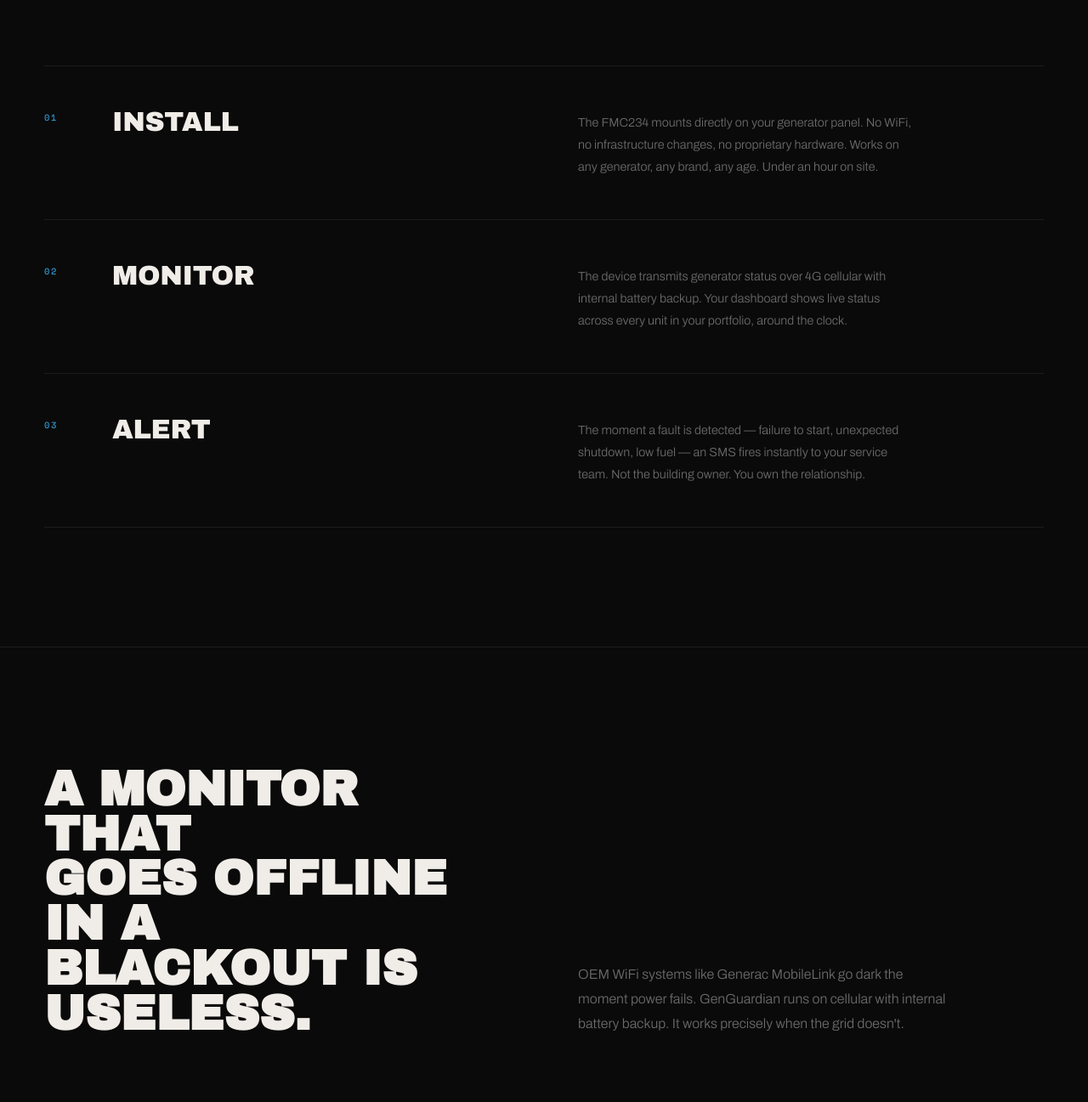
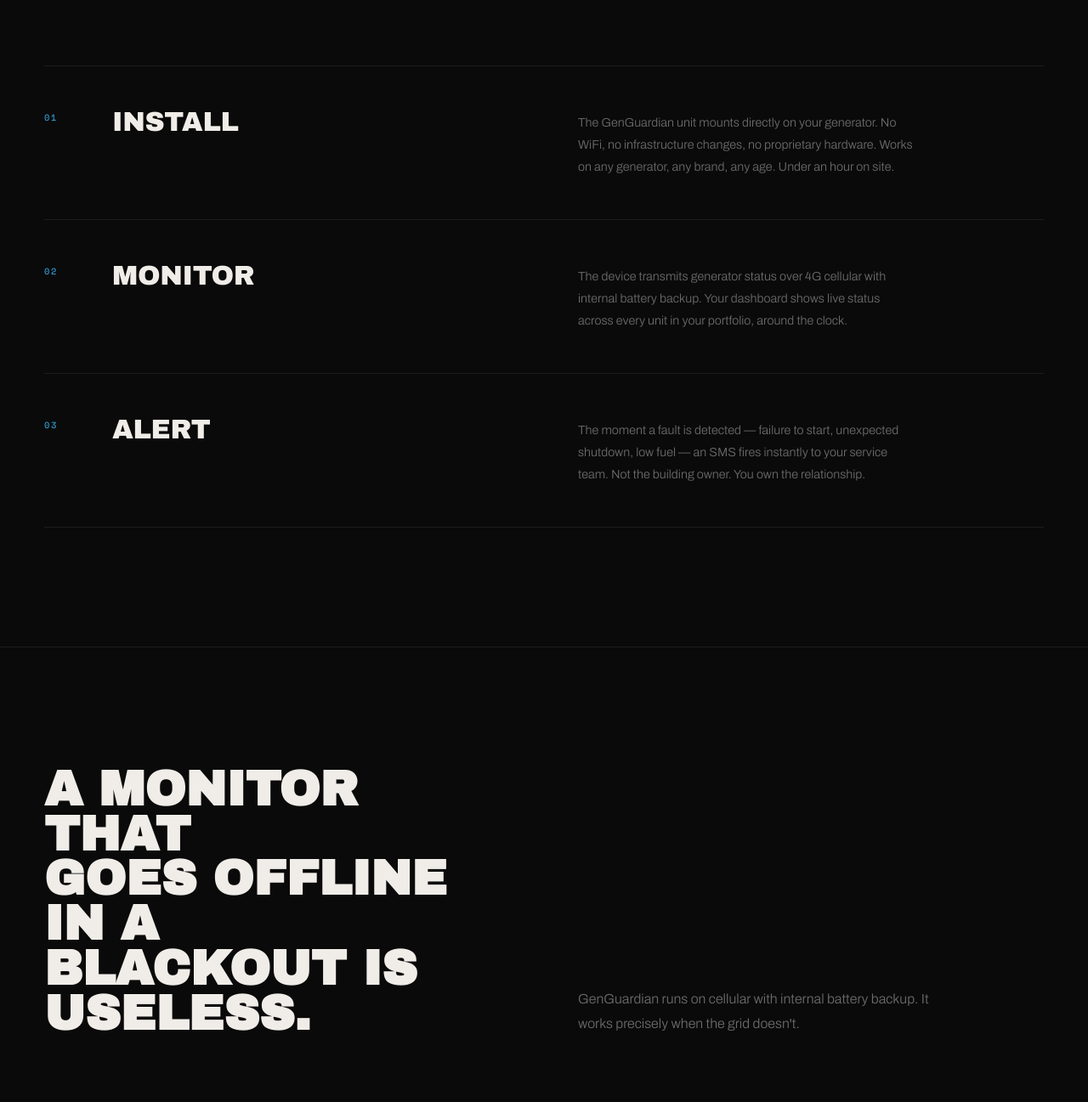
Before and after one commit to Cpl-StinkyWinky/Website-Preview, a plain HTML site: page index.html in a window 1280 px wide. Shown: the part 1820-3117 px from the top of the page at 85% size. Drawn offline with nearby package versions, Linux system fonts and the light colour scheme.

Commit message:
Update index.html

```diff
--- a/index.html
+++ b/index.html
@@ -749,7 +749,7 @@
     <div class="step-row reveal d1">
       <span class="step-index">01</span>
       <span class="step-name">Install</span>
-      <p class="step-body">The FMC234 mounts directly on your generator panel. No WiFi, no infrastructure changes, no proprietary hardware. Works on any generator, any brand, any age. Under an hour on site.</p>
+      <p class="step-body">The GenGuardian unit mounts directly on your generator. No WiFi, no infrastructure changes, no proprietary hardware. Works on any generator, any brand, any age. Under an hour on site.</p>
     </div>
     <div class="step-row reveal d2">
       <span class="step-index">02</span>
@@ -768,7 +768,7 @@
 <section class="section reveal">
   <div class="diff-header">
     <h2 class="diff-title">A monitor that<br/>goes offline in a<br/>blackout is useless.</h2>
-    <p class="diff-subtitle">OEM WiFi systems like Generac MobileLink go dark the moment power fails. GenGuardian runs on cellular with internal battery backup. It works precisely when the grid doesn't.</p>
+    <p class="diff-subtitle">GenGuardian runs on cellular with internal battery backup. It works precisely when the grid doesn't.</p>
   </div>
 
   <div class="diff-grid">
```
